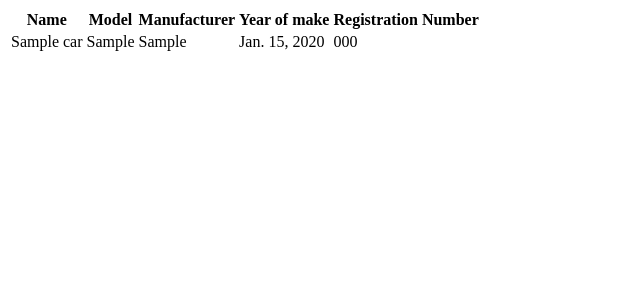
After one commit to tBogoyski/Web-Server-Car-Repair, a Django app: page /list/ in a window 1280 px wide. The commit adds this page. Shown: the top 300 px of the page, without its empty margins (0-640 px from the left). Run offline with Django 4.2, Linux system fonts and the light colour scheme; tables that the repository leaves empty hold one stand-in row (values such as "Sample post").

Commit message:
Implement the view for list of cars

```diff
--- a/CarShopUNI/urls.py
+++ b/CarShopUNI/urls.py
@@ -20,5 +20,6 @@ import cars.views
 
 urlpatterns = [
     path('admin/', admin.site.urls),
-    path('', cars.views.index, name="index")
+    path('', cars.views.index, name="index"),
+    path('list/', cars.views.CarsListView.as_view(), name="car-list"),
 ]
--- a/cars/models.py
+++ b/cars/models.py
@@ -8,6 +8,9 @@ class Car(models.Model):
     year_of_make = models.DateField()  # must be in yyyy-mm-dd format
     registration_number = models.CharField(max_length=8)
 
+    def __str__(self):
+        return self.name
+
 
 class Event(models.Model):
     date_of_event = models.DateTimeField()
--- a/cars/views.py
+++ b/cars/views.py
@@ -1,6 +1,8 @@
 from django.shortcuts import render
+from django.views.generic import ListView
 
 from cars.forms import CarForm
+from cars.models import Car
 
 
 def index(request):
@@ -11,4 +13,9 @@ def index(request):
     else:
         form = CarForm()
 
-    return render(request, "index.html", {'form': form})
+    return render(request, 'index.html', {'form': form})
+
+
+class CarsListView(ListView):
+    model = Car
+    template_name = 'car-list.html'
--- /dev/null
+++ b/templates/car-list.html
@@ -0,0 +1,36 @@
+<!DOCTYPE html>
+<html lang="en">
+<head>
+    <meta charset="UTF-8">
+    <title>Cars List</title>
+</head>
+<body>
+<table>
+    <thead>
+    <tr>
+        <th>Name</th>
+        <th>Model</th>
+        <th>Manufacturer</th>
+        <th>Year of make</th>
+        <th>Registration Number</th>
+    </tr>
+    </thead>
+    <tbody>
+    {% if car_list %}
+        {% for car in car_list %}
+            <tr>
+                <td>{{ car.name }}</td>
+                <td>{{ car.model }}</td>
+                <td>{{ car.maker }}</td>
+                <td>{{ car.year_of_make }}</td>
+                <td>{{ car.registration_number }}</td>
+            </tr>
+        {% endfor %}
+    {% else %}
+        <h1>No cars added.</h1>
+    {% endif %}
+    </tbody>
+</table>
+
+</body>
+</html>
--- a/templates/index.html
+++ b/templates/index.html
@@ -2,7 +2,7 @@
 <html lang="en">
 <head>
     <meta charset="UTF-8">
-    <title>Title</title>
+    <title>Index</title>
 </head>
 <body>
 <form method="post">
```
